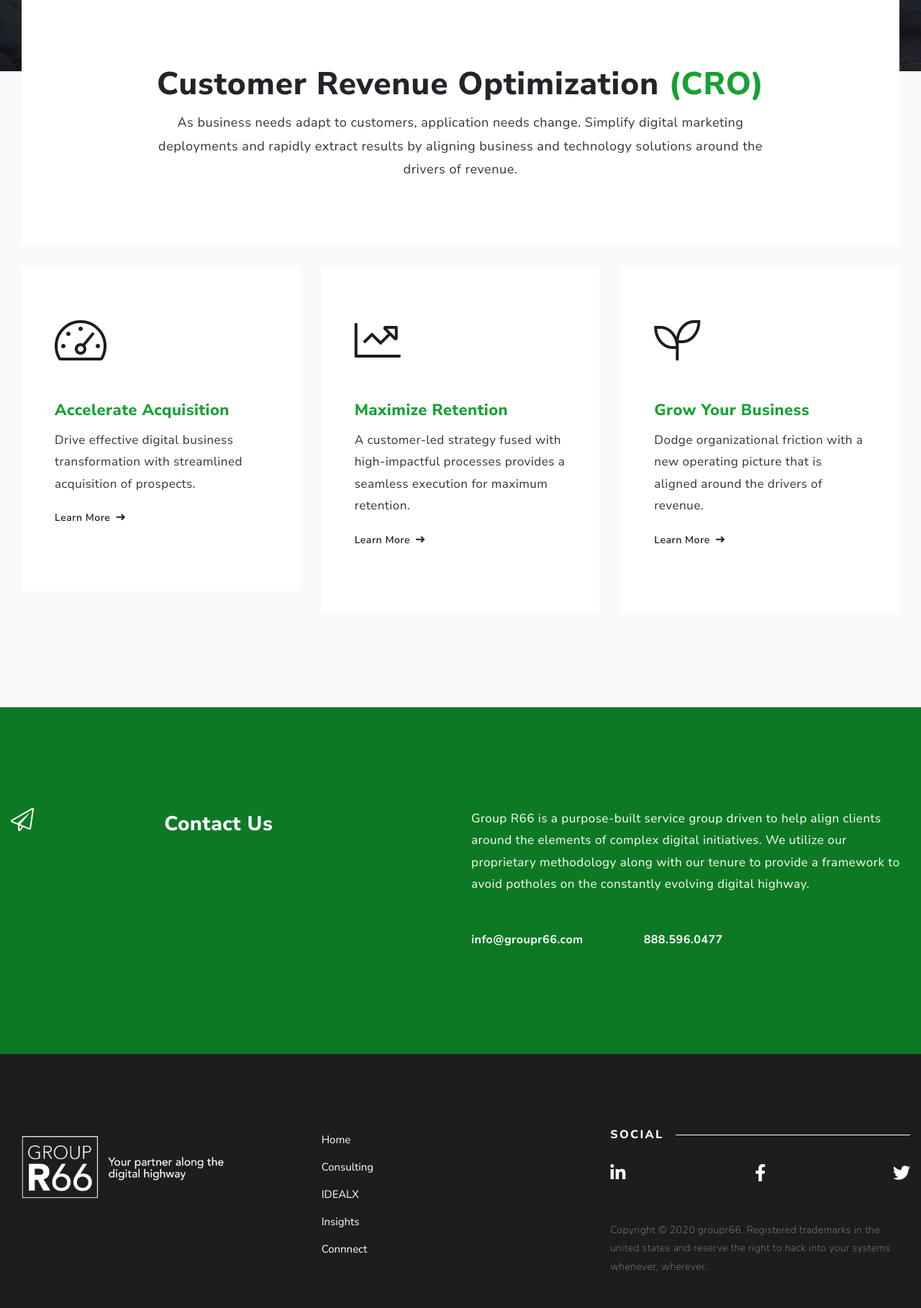
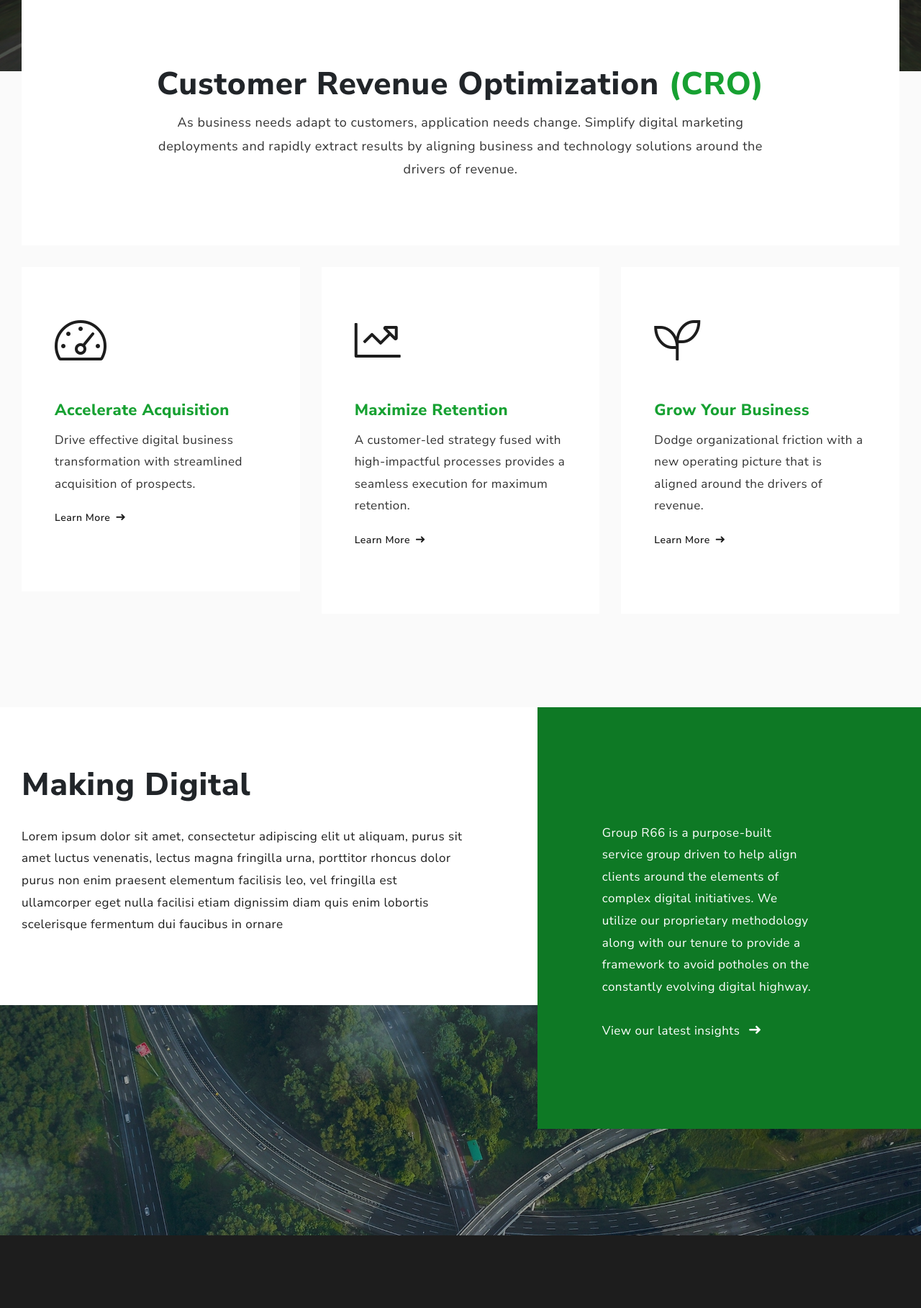
Before and after one commit to acurths/groupr66, a PHP site: page /ideal-x.php in a window 1280 px wide. Shown: the part 1501-3319 px from the top of the page at 72% size. Run offline with PHP 8.4, Linux system fonts and the light colour scheme; some libraries are stand-ins or nearby versions.

Commit message:
groupr66

```diff
--- a/consulting.php
+++ b/consulting.php
@@ -164,7 +164,7 @@
           </a>
       </div>
       <div class="col-md-5 info-block">
-          <a href="#"> <h4>IDEALX<i class="fas fa-long-arrow-right"></i></h4>
+          <a href="ideal-x.php"> <h4>IDEALX<i class="fas fa-long-arrow-right"></i></h4>
         <p>Outpace digital disruption and stay competitive in the rapidly evolving transformative age. </p>
         <img src="img/road-1.jpg" alt="">
           </a>
--- a/css/style.css
+++ b/css/style.css
@@ -101,6 +101,10 @@
 .grey-bg {
 	background-color: #fafafa;
 }
+.white-bg {
+	background-color: #fff;
+}
+
 
 .container {}
 
@@ -604,6 +608,30 @@
     position: absolute;
     right: 0;
 }
+.intro-right-alt.idealx {
+
+    width: 100%;
+    background-color: #0E7925;
+    background-size: cover;
+    background-repeat: no-repeat;
+    background-position: 50% 50%;
+    object-fit: cover;
+    /* background-attachment: fixed; */
+    padding: 160px 80px 20px 90px;
+    overflow: hidden;
+    /* min-height: 480px; */
+    color: #fff;
+    position: absolute;
+    right: 0;
+}
+.intro-right-alt.idealx i {
+margin-left: 8px;
+  font-size: 18px;
+
+}
+.intro-right-alt.idealx a {
+color: #fff;
+}
 
 .intro-right p {
 	position: absolute;
@@ -639,7 +667,6 @@
 }
 
 .intro-left-alt {
-
 	width: 100%;
 	background-size: cover;
 	background-repeat: no-repeat;
@@ -649,9 +676,17 @@
 	/* background-attachment: fixed; */
 	padding: 80px 80px 80px 0;
 	overflow: hidden;
-
-
-
+}
+.intro-left-alt.idealx {
+	width: 100%;
+	background-size: cover;
+	background-repeat: no-repeat;
+	background-position: 50% 90%;
+	background-color: #fff;
+	object-fit: cover;
+	/* background-attachment: fixed; */
+	padding: 80px 80px 80px 0;
+	overflow: hidden;
 }
 .intro-left-alt p{
 color: #1d1d1d !important;
@@ -667,7 +702,7 @@
 	color: #2A73B8;
 }
 
-.intro-left h2 span, .intro-left-alt h2 span {
+.intro-left h2 span {
 	content: "";
 	flex: 1 1 auto;
 	border-top: 2px solid #ddd;
@@ -973,10 +1008,10 @@
 .idealx-hero-alt {
 	height: 800px;
 	width: 100%;
-	background-image: linear-gradient(to bottom, rgba(29, 29, 29, 0.1), rgba(29, 29, 29, 0.1)), url(../img/idealx-alt.jpg);
+	background-image: linear-gradient(to bottom, rgba(29, 29, 29, 0.4), rgba(29, 29, 29, 0.3)), url(../img/forest.jpg);
 	background-size: cover;
 	background-repeat: no-repeat;
-	background-position: 50% 50%;
+	background-position: 50% 70%;
 	background-color: #fff;
 	object-fit: cover;
 	background-attachment: fixed;
@@ -990,7 +1025,7 @@
 	color: #fff !important;
 }
 
-.idealx .three-col p i {
+.three-col p i {
 	font-size: 14px;
 }
 
@@ -998,7 +1033,7 @@
 	color: #17A132;
 }
 
-.idealx .three-col a {
+ .three-col a {
 	font-size: 14px;
 	font-weight: 600;
 	color: #1d1d1d;
@@ -1011,7 +1046,7 @@
 	overflow: hidden;
 }
 
-.idealx .three-col i {
+.three-col i {
 	color: #1d1d1d;
 }
 
@@ -1038,6 +1073,20 @@
 	background-size: cover;
 	background-repeat: no-repeat;
 	background-position: 50% 50%;
+	background-color: #fff;
+	object-fit: cover;
+	/* background-attachment: fixed; */
+	padding: 15% 0 0 0;
+	overflow: hidden;
+}
+
+.idealx-bottom-bg  {
+	height: 320px;
+	width: 100%;
+	background-image: linear-gradient(to bottom, rgba(29, 29, 29, 0.4), rgba(29, 29, 29, 0.3)), url(../img/6.jpg);
+	background-size: cover;
+	background-repeat: no-repeat;
+	background-position: 50% 30%;
 	background-color: #fff;
 	object-fit: cover;
 	/* background-attachment: fixed; */
--- a/ideal-x.php
+++ b/ideal-x.php
@@ -55,7 +55,7 @@
   <section class="hero">
     <div class="idealx-hero">
       <div class="hero-box">
-        <div class="hero-intro-text text-center wow fadeIn" data-wow-delay="0.4s">
+        <div class="hero-intro-text text-center wow fadeIn" data-wow-delay="0s">
           <div class="col-md-12 padding-0">
             <h1>Outpace digital disruption and <span style="color: #17A132;">stay competitive</span></h1>
           </div>
@@ -132,9 +132,48 @@
       </div>
     </div>
   </section>
+  <section class="half-color-bg">
+    <div class="container-fluid  white-bg">
+      <div class="row ">
+        <!-- <div class="col-md-4 padding-0 grey-bg">
+
+        </div> -->
+        <!-- <div class="col-md-3 text-left grey-bg">
+        </div> -->
+        <div class="col-md-7 text-left" >
+          <div class="intro-left-alt idealx">
+
+              <h2>Making Digital<span></span>
+            </h2>
+            <p>Lorem ipsum dolor sit amet, consectetur adipiscing elit ut aliquam, purus sit amet luctus venenatis, lectus magna fringilla urna, porttitor rhoncus dolor purus non enim praesent elementum facilisis leo, vel fringilla est ullamcorper eget nulla facilisi etiam dignissim diam quis enim lobortis scelerisque fermentum dui faucibus in ornare</p>
+            <!-- <i class="fal fa-road"></i> -->
 
 
-<?php require_once ('includes/blocks/contact-banner.php'); ?>
+</div>
+        </div>
+
+        <div class="col-md-5 intro-right-alt idealx padding-0 ">
+
+  <p>Group R66 is a purpose-built service group driven to help align clients around the elements of complex digital initiatives. We utilize our proprietary methodology along with our tenure to provide a framework to avoid potholes on the constantly evolving digital highway.
+<br><br>
+<a href="insights.php">View our latest insights  <i class="fas fa-long-arrow-right"></i></a>
+  </p>
+
+
+
+        </div>
+
+
+      </div>
+    </div>
+    <div class="hero idealx-bottom-bg ">
+
+
+  </div>
+  </section>
+
+
+<!--  -->
 
 <?php require_once ('includes/blocks/footer.php'); ?>
 
```
Also changed, not shown: index.php (+6 -3 lines), img/6.jpg (added), img/forest.jpg (added).
